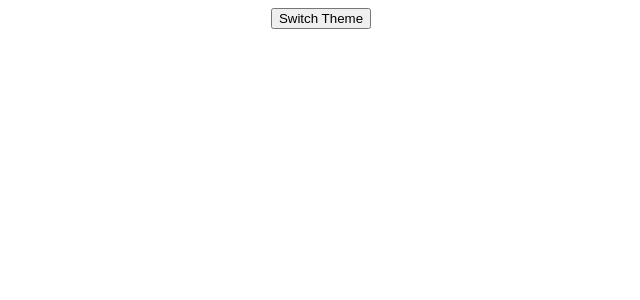
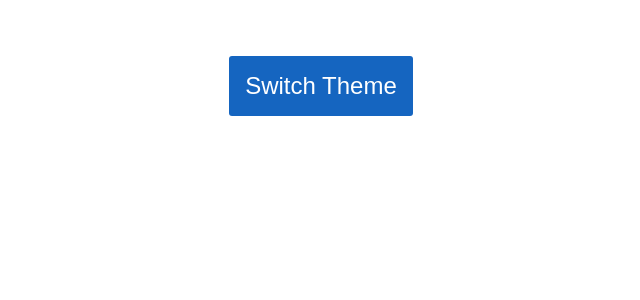
Before and after one commit to RezaBG/DarkMode, a React (Create React App) app: page / in a window 1280 px wide. Shown: the top 300 px of the page, without its empty margins (319-959 px from the left). Built offline with nearby package versions, Linux system fonts and the light colour scheme.

Commit message:
update 2

```diff
--- a/src/App.css
+++ b/src/App.css
@@ -3,7 +3,7 @@
   height: 100vh;
 }
 
-/* button {
+button {
   background: #1565c0;
   color: #ffffff;
   border: none;
@@ -12,4 +12,4 @@
   padding: 1rem;
   margin-top: 3rem;
   font-size: 1.5rem;
-} */
+}
```
